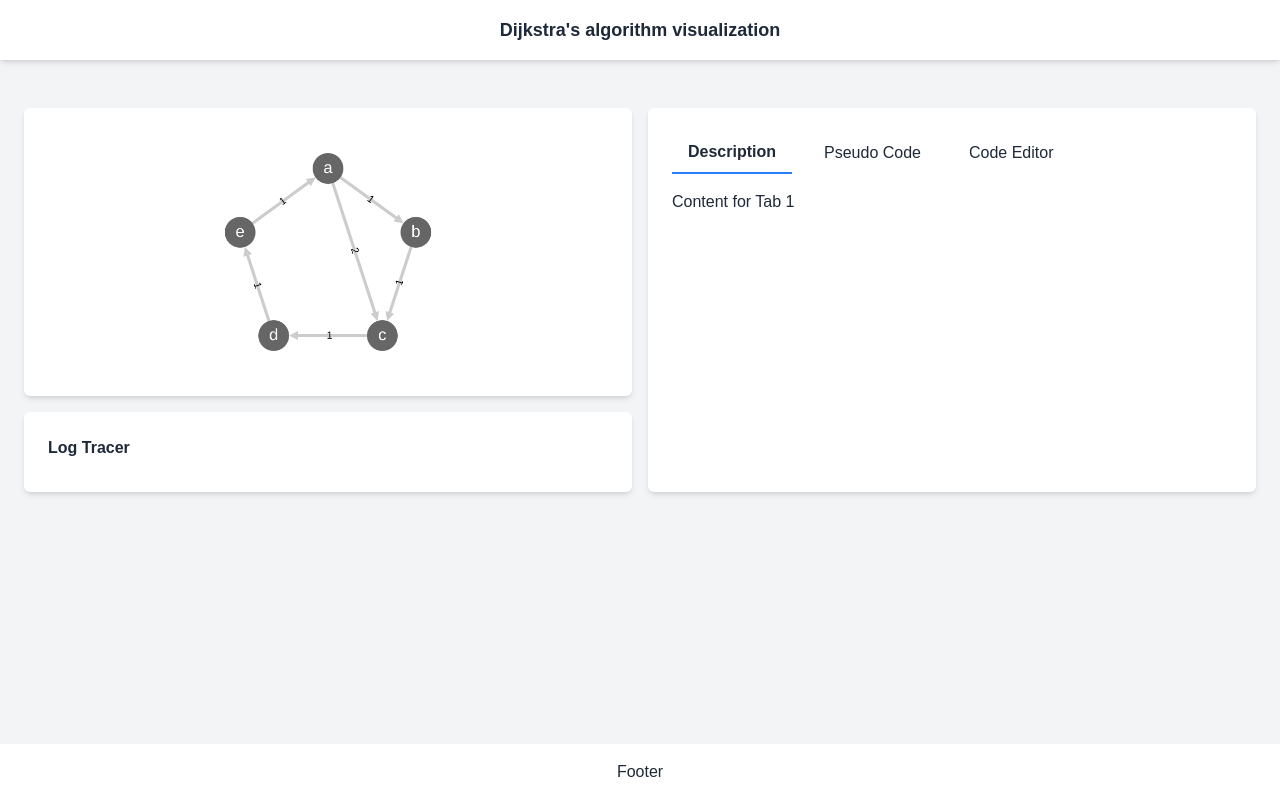
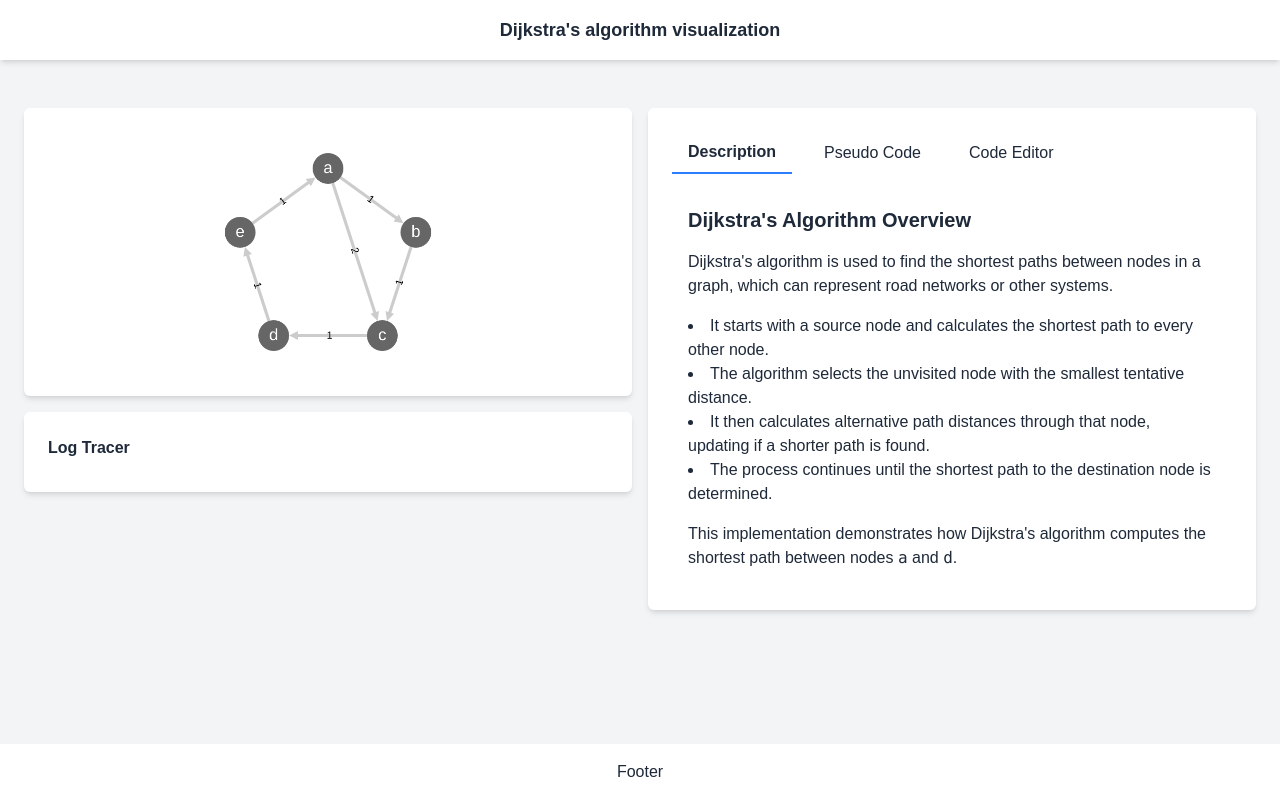
Before and after one commit to The-algorithm-boys/visualizeIT, a Next.js app in the folder my-app/: page / in a window 1280 px wide. Built offline with nearby package versions, Linux system fonts and the light colour scheme.

Commit message:
Added EditorPage and restructured some code

```diff
--- a/my-app/src/app/page.tsx
+++ b/my-app/src/app/page.tsx
@@ -1,9 +1,9 @@
 "use client";
 
-import { useState } from "react";
 import Layout from "@/components/Layout";
 import LogTracer from "@/components/LogTracer/Tracer";
 import DefaultGraph from "@/components/Graph/CircleGraph"
+import EditorPage from "@/components/EditorPage/EditorPage";
 
 export default function Home() {
   return (
@@ -19,35 +19,9 @@ export default function Home() {
           </div>
         </div>
         <div className="bg-white p-6 shadow-md rounded-md">
-          <TabBox />
+          <EditorPage />
         </div>
       </div>
     </Layout>
   );
 }
-
-function TabBox() {
-  const [activeTab, setActiveTab] = useState("Description");
-
-  return (
-    <div>
-      <div className="flex space-x-4 mb-4">
-        {["Description", "Pseudo Code", "Code Editor"].map((tab) => (
-          <button
-            key={tab}
-            className={`py-2 px-4 ${activeTab === tab ? "border-b-2 border-blue-500 font-bold" : ""
-              }`}
-            onClick={() => setActiveTab(tab)}
-          >
-            {tab}
-          </button>
-        ))}
-      </div>
-      <div>
-        {activeTab === "Description" && <div>Content for Tab 1</div>}
-        {activeTab === "Pseudo Code" && <div>Content for Tab 2</div>}
-        {activeTab === "Code Editor" && <div>Content for Tab 3</div>}
-      </div>
-    </div>
-  );
-}
--- /dev/null
+++ b/my-app/src/components/EditorPage/CodeEditor.tsx
@@ -0,0 +1,102 @@
+import { useState, lazy, Suspense } from "react";
+
+const Editor = lazy(() =>
+    import("@monaco-editor/react").then(module => ({ default: module.Editor }))
+);
+
+const graphData = {
+    nodes: ['a', 'b', 'c', 'd', 'e'],
+    edges: [
+        { source: 'a', target: 'b', weight: 1 },
+        { source: 'b', target: 'c', weight: 1 },
+        { source: 'c', target: 'd', weight: 1 },
+        { source: 'd', target: 'e', weight: 1 },
+        { source: 'e', target: 'a', weight: 10 },
+        { source: 'a', target: 'c', weight: 2 },
+    ]
+};
+
+const defaultCode = `
+function dijkstra(start, end, graph) {
+  const distances = {};
+  const previous = {};
+  const nodes = new Set(graph.nodes);
+
+  graph.nodes.forEach(node => {
+    distances[node] = node === start ? 0 : Infinity;
+    previous[node] = null;
+  });
+
+  while (nodes.size > 0) {
+    let current = null;
+    nodes.forEach(node => {
+      if (current === null || distances[node] < distances[current]) {
+        current = node;
+      }
+    });
+
+    if (current === end) {
+      break;
+    }
+
+    nodes.delete(current);
+
+    graph.edges.forEach(edge => {
+      if (edge.source === current || edge.target === current) {
+        const neighbor = edge.source === current ? edge.target : edge.source;
+        if (nodes.has(neighbor)) {
+          const alt = distances[current] + edge.weight;
+          if (alt < distances[neighbor]) {
+            distances[neighbor] = alt;
+            previous[neighbor] = current;
+          }
+        }
+      }
+    });
+  }
+
+  const path = [];
+  let cur = end;
+  while (cur) {
+    path.unshift(cur);
+    cur = previous[cur];
+  }
+  return path;
+}
+
+const startNode = 'a';
+const endNode = 'd';
+const path = dijkstra(startNode, endNode, ${JSON.stringify(graphData, null, 2)});
+
+if (window.appendLog) {
+  window.appendLog("Shortest path from " + startNode + " to " + endNode + " : " + path.join(" -> "));
+}
+
+if (window.highlightPath) {
+  window.highlightPath(path);
+}
+
+console.log("Shortest path computed:", path);
+`;
+
+export default function CodeEditor() {
+    const [code, setCode] = useState(defaultCode);
+
+
+return (
+    <div className="flex flex-col h-full">
+        <div className="flex-1 relative">
+            <Suspense fallback={<div>Loading Editor...</div>}>
+                <Editor
+                    height="750px"
+                    defaultLanguage="javascript"
+                    theme="vs-dark"
+                    value={code}
+                    onChange={(value) => setCode(value || "")}
+                    options={{ fontSize: 16 }}
+                />
+            </Suspense>
+        </div>
+    </div>
+)
+}
--- /dev/null
+++ b/my-app/src/components/EditorPage/Description.tsx
@@ -0,0 +1,26 @@
+export default function Description() {
+
+
+
+    return(
+        <div className="p-4 space-y-4">
+            <h2 className="text-xl font-semibold">Dijkstra's Algorithm Overview</h2>
+                <p>
+                    Dijkstra's algorithm is used to find the shortest paths between nodes in a graph,
+                    which can represent road networks or other systems.
+                </p>
+                <ul className="list-disc list-inside">
+                    <li>It starts with a source node and calculates the shortest path to every other node.</li>
+                    <li>The algorithm selects the unvisited node with the smallest tentative distance.</li>
+                    <li>
+                        It then calculates alternative path distances through that node, updating if a shorter path is found.
+                    </li>
+                    <li>The process continues until the shortest path to the destination node is determined.</li>
+                </ul>
+                <p>
+                    This implementation demonstrates how Dijkstra's algorithm computes the shortest path between nodes <code>a</code> and <code>d</code>.
+                </p>
+        </div>
+    )
+
+}
--- /dev/null
+++ b/my-app/src/components/EditorPage/EditorPage.tsx
@@ -0,0 +1,40 @@
+import {useState} from 'react';
+import Description from './Description';
+import PsuedoCode from './PseudoCode';
+import CodeEditor from './CodeEditor';
+
+export default function EditorPage() {
+    const [activeTab, setActiveTab] = useState("Description");
+
+    return (
+      <div>
+        <div className="flex space-x-4 mb-4">
+          {["Description", "Pseudo Code", "Code Editor"].map((tab) => (
+            <button
+              key={tab}
+              className={`py-2 px-4 ${activeTab === tab ? "border-b-2 border-blue-500 font-bold" : ""
+                }`}
+              onClick={() => setActiveTab(tab)}
+            >
+              {tab}
+            </button>
+          ))}
+        </div>
+        <div>
+          {activeTab === "Description" &&
+          <div>
+            <Description/>
+          </div>}
+
+          {activeTab === "Pseudo Code" &&
+          <div>
+            <PsuedoCode/>
+          </div>}
+          {activeTab === "Code Editor" &&
+          <div>
+            <CodeEditor/>
+          </div>}
+        </div>
+      </div>
+    );
+  }
--- /dev/null
+++ b/my-app/src/components/EditorPage/PseudoCode.tsx
@@ -0,0 +1,29 @@
+import { Prism as SyntaxHighlighter} from "react-syntax-highlighter";
+
+export default function PsuedoCode() {
+
+
+    const code = `
+    function Dijkstra(start, end, graph):
+        initialize distances for all nodes to Infinity (0 for start)
+        initialize previous node for each node as null
+        while unvisited nodes exist:
+            // Select the node with the smallest distance
+            select the node with the smallest distance (current)
+            if current is the end, break out of the loop
+                for each neighbor of current:
+                    calculate alternative path distance
+                    if alternative is shorter:
+                        update distance and previous node for the neighbor
+        construct the shortest path from end to start using previous nodes
+        return the path
+    `;
+
+    return (
+        <div className="p-4">
+            <SyntaxHighlighter language="javascript" >
+                {code}
+            </SyntaxHighlighter>
+        </div>
+    )
+}
```
